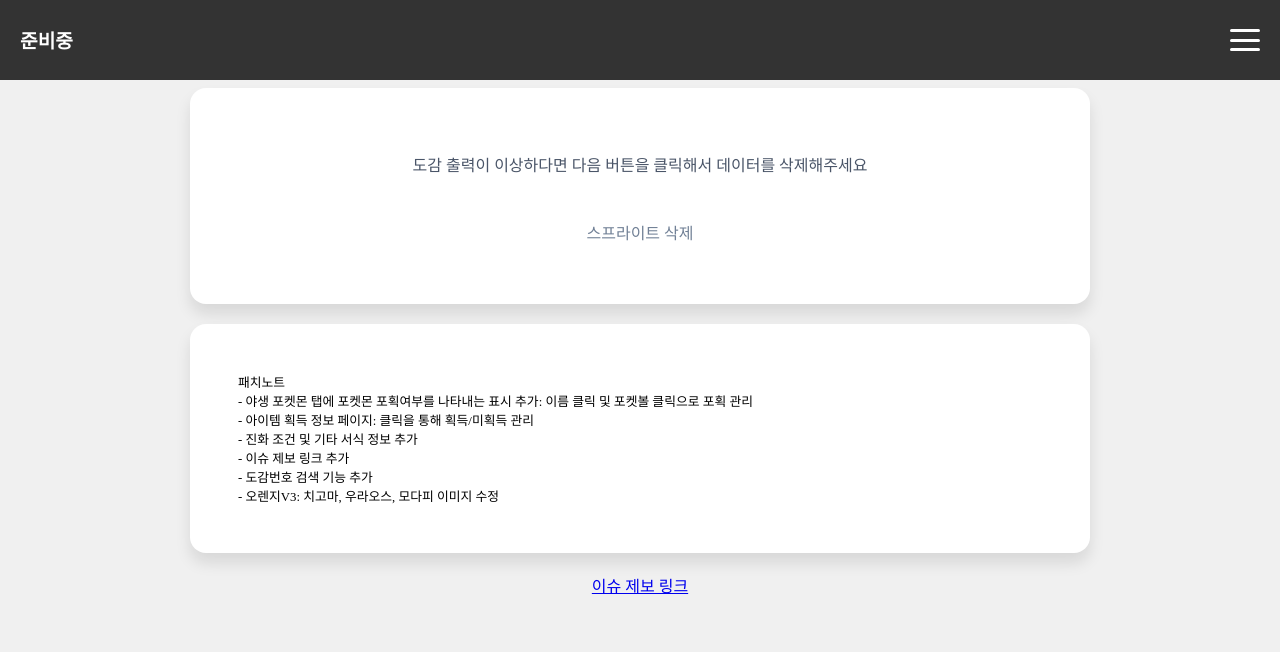
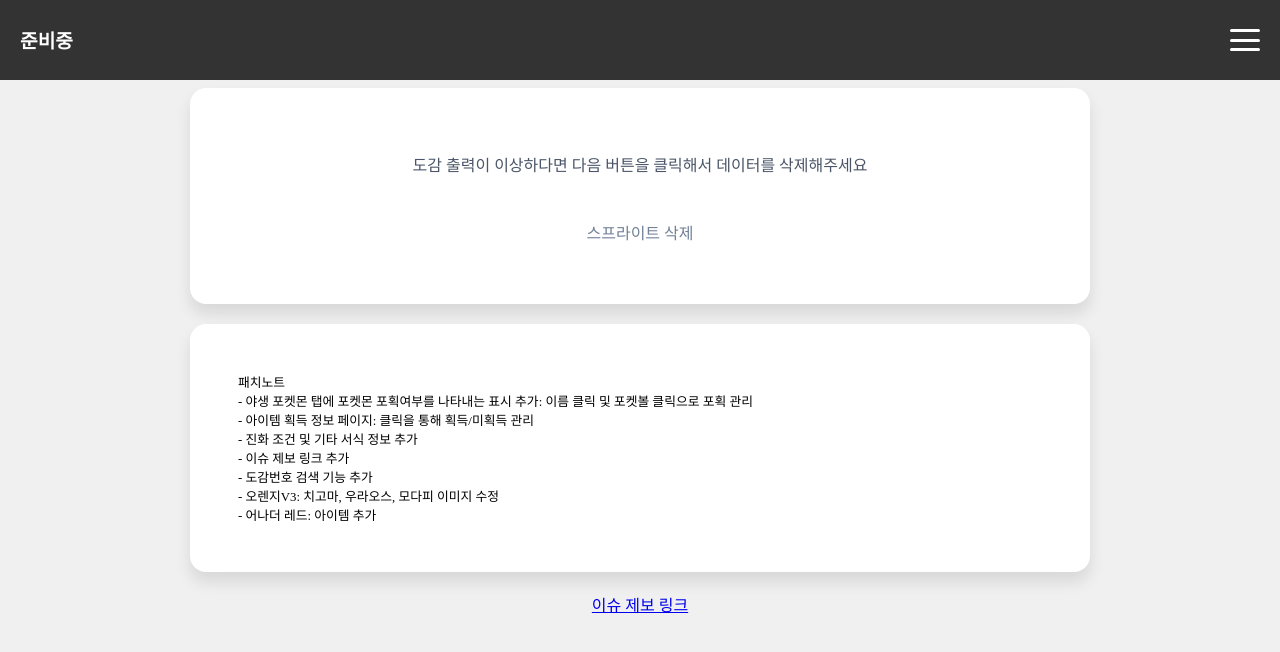
Before and after one commit to flying-orange-lab/orange-redux-database, an Angular app: page /1 in a window 1280 px wide. Shown: the top 652 px of the page. Built offline with nearby package versions, Linux system fonts and the light colour scheme.

Commit message:
Feat/ 패치노트 추가

```diff
--- a/src/app/home/home.component.html
+++ b/src/app/home/home.component.html
@@ -14,6 +14,7 @@
     <div>- 이슈 제보 링크 추가</div>
     <div>- 도감번호 검색 기능 추가</div>
     <div>- 오렌지V3: 치고마, 우라오스, 모다피 이미지 수정</div>
+    <div>- 어나더 레드: 아이템 추가</div>
   </div>
 </section>
 
```
